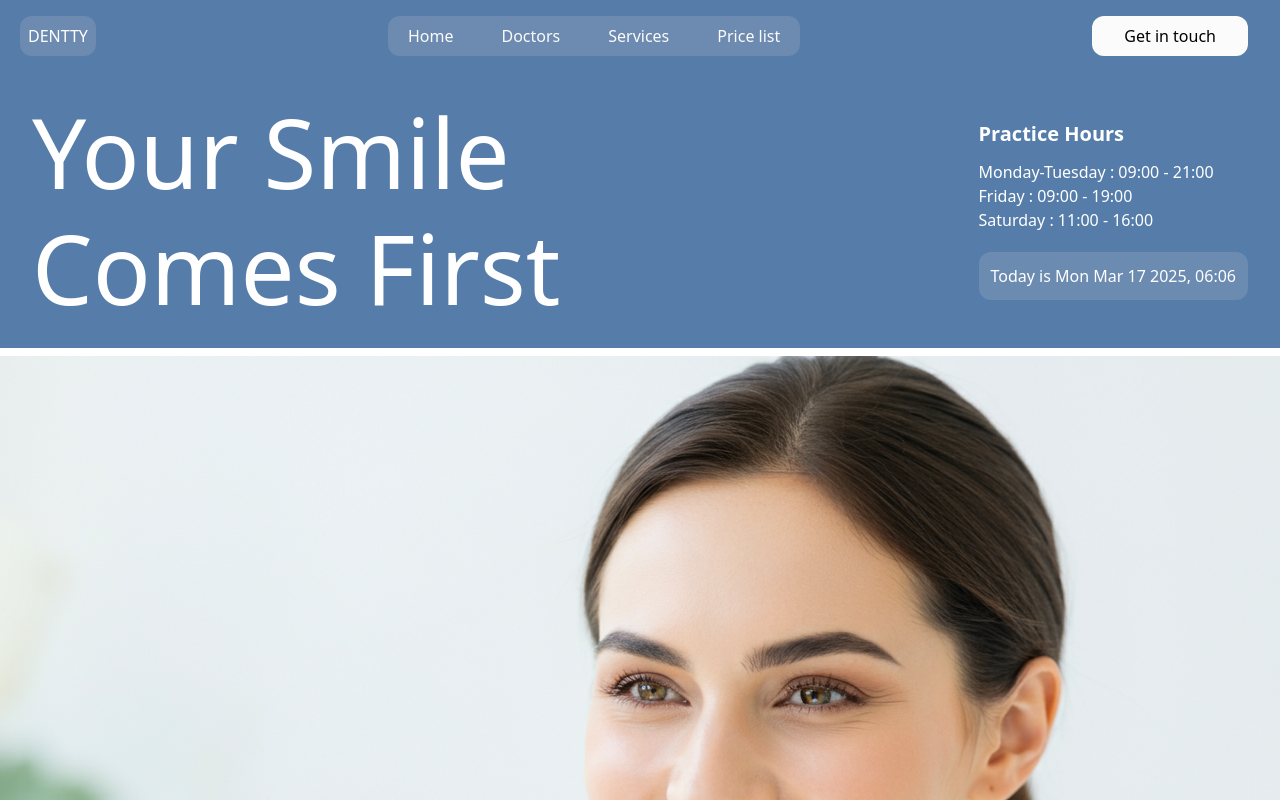
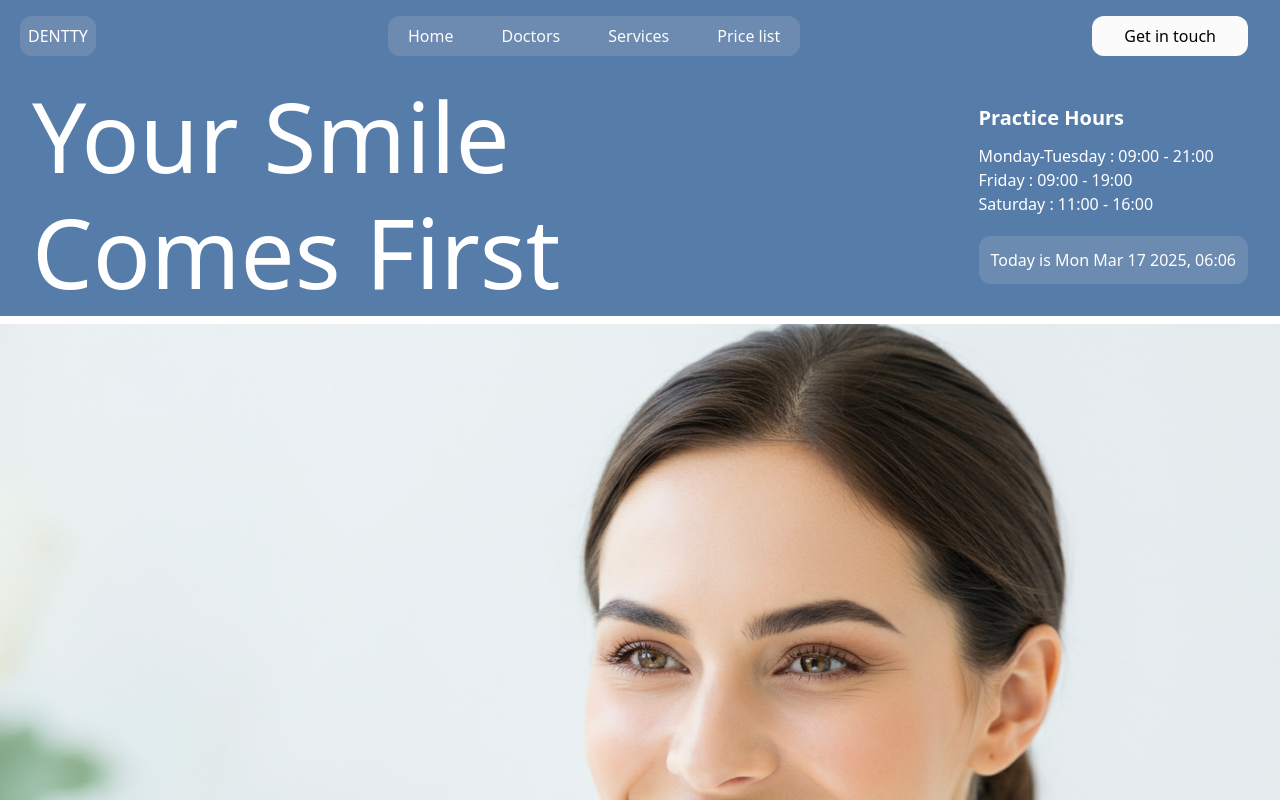
Before and after one commit to Rifaba/Dentty-app, a React (Vite) app: page / in a window 1280 px wide. Shown: the top 800 px of the page. Built offline with nearby package versions, Linux system fonts and the light colour scheme.

Commit message:
Update Hero.jsx

```diff
--- a/src/components/Hero.jsx
+++ b/src/components/Hero.jsx
@@ -1,9 +1,7 @@
-import React, { useEffect } from 'react'
-import { useState } from 'react';
-
+import React, { useEffect } from "react";
+import { useState } from "react";
 
 export const Hero = () => {
-
   const [day, setDay] = useState("");
 
   useEffect(() => {
@@ -17,31 +15,33 @@ export const Hero = () => {
     setDay(`${today}, ${time}`);
   }, []);
 
-
   return (
-
-        <section className='sm:flex w-full text-white justify-between bg-[#567daa] items-center px-8 py-4 mb-2  gap-6'>
-            <div className='my-4'>
-                <h1 className='md:text-8xl   text-5xl mb-5 text-nowrap animate__animated animate__slideInLeft'>Your Smile</h1><span>
-                    <h1 className='md:text-8xl text-5xl text-nowrap animate__animated animate__slideInRight duration-700 transition-all'>Comes First</h1>
+    <section className="sm:flex w-full text-white justify-between bg-[#567daa] items-center px-8 py-4 mb-2  gap-6">
+      <div className="">
+        <h1 className="md:text-8xl   text-5xl mb-5 text-nowrap animate__animated animate__slideInLeft">
+          Your Smile
+        </h1>
+        <span>
+          <h1 className="md:text-8xl text-5xl text-nowrap animate__animated animate__slideInRight duration-700 transition-all">
+            Comes First
+          </h1>
         </span>
       </div>
 
-            <div className='my-4'>
-                <div className='animate__animated animate__slideInRight'>
-                    <h5 className='text-nowrap font-bold text-xl mb-3'>Practice Hours</h5>
-                    <p className='text-nowrap'>Monday-Tuesday : 09:00 - 21:00</p>
-                    <p className='text-nowrap'>Friday : 09:00 - 19:00</p>
-                    <p className='text-nowrap'>Saturday : 11:00 - 16:00</p>
+      <div className="my-4">
+        <div className="animate__animated animate__slideInRight">
+          <h5 className="text-nowrap font-bold text-xl mb-3">Practice Hours</h5>
+          <p className="text-nowrap">Monday-Tuesday : 09:00 - 21:00</p>
+          <p className="text-nowrap">Friday : 09:00 - 19:00</p>
+          <p className="text-nowrap">Saturday : 11:00 - 16:00</p>
         </div>
 
-                <div className='mt-5 flex animate__animated animate__slideInRight'>
-                <p className=' bg-slate-400/40 rounded-xl text-nowrap text-center px-3 py-3'>Today is {day}</p>
+        <div className="mt-5 flex animate__animated animate__slideInRight">
+          <p className=" bg-slate-400/40 rounded-xl text-nowrap text-center px-3 py-3">
+            Today is {day}
+          </p>
         </div>
-
       </div>
-
     </section>
-
-    )
+  );
 };
```
Lines whose indentation alone changed are shown as unchanged.
